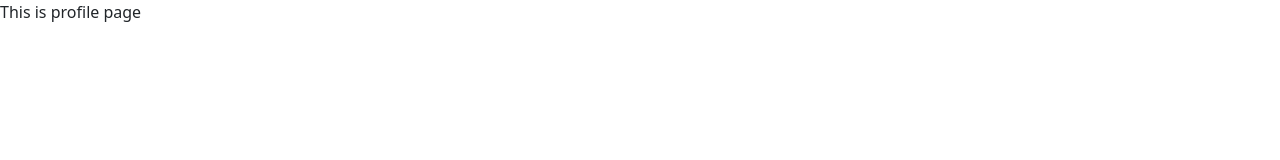
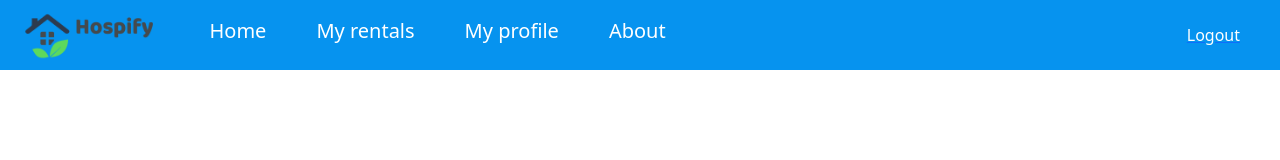
Before and after one commit to william051200/Hackathon, a plain HTML site: page profile.html in a window 1280 px wide. Drawn offline with nearby package versions, Linux system fonts and the light colour scheme.

Commit message:
added header

```diff
--- a/profile.html
+++ b/profile.html
@@ -12,6 +12,27 @@
     />
   </head>
   <body>
-    This is profile page
+    <div
+      style="
+        height: 70px;
+        display: flex;
+        align-items: center;
+        background-color: #0693ef;
+        padding: 10px 20px;
+        color: white;
+      "
+    >
+      <img src="resources/Hospify logo.png" style="max-height: 50px; cursor: pointer" />
+
+      <div style="margin-left: 50px; display: flex; flex-direction: row">
+        <div style="cursor: pointer"><h5>Home</h5></div>
+        <div style="margin-left: 50px; cursor: pointer"><h5>My rentals</h5></div>
+        <div style="margin-left: 50px; cursor: pointer"><h5>My profile</h5></div>
+        <div style="margin-left: 50px; cursor: pointer"><h5>About</h5></div>
+      </div>
+
+      <div style="flex: 1"></div>
+      <a href="index.html"><div style="margin-right: 20px; cursor: pointer; color: white">Logout</div></a>
+    </div>
   </body>
 </html>
```
Also changed, not shown: index.html (+1 -1 lines), register.html (+1 -1 lines), resources/Hospify logo.png (added), resources/background 1.png (renamed from resources/login background.png), resources/background 2.png (added), resources/user.png (added).
